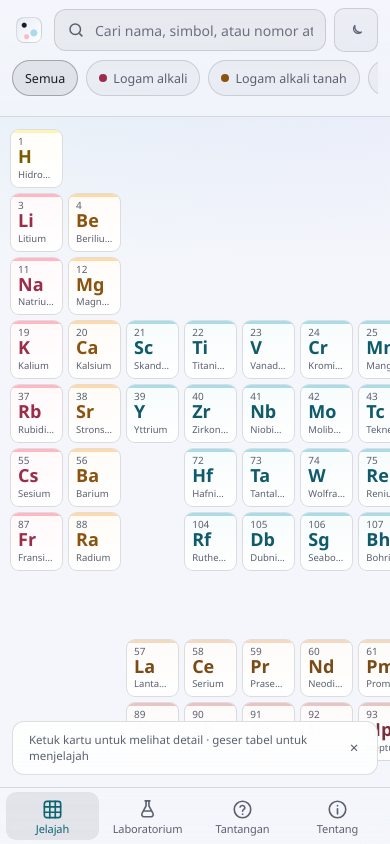
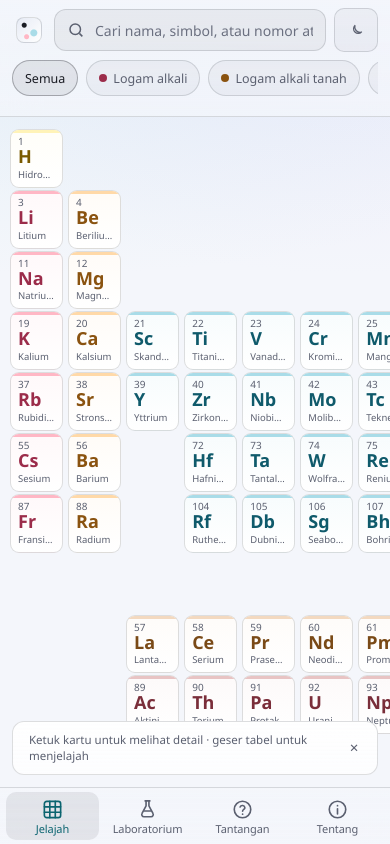
Before and after one commit to moroseto212/table_periodic, a React (Vite) app: page / in a window 390 px wide. Built offline with nearby package versions, Linux system fonts and the light colour scheme.

Commit message:
Beri jarak antara simbol unsur dan navbar bawah di halaman Jelajah

```diff
--- a/src/index.css
+++ b/src/index.css
@@ -2327,6 +2327,12 @@ sub {
     order: 3;
   }
 
+  /* Pita 16px di bawah area gulir menjadi jarak bersih antara baris terakhir
+     dan navbar (ponsel) atau tepi bawah (tablet), termasuk saat gulir mentok. */
+  .table2d-wrap {
+    height: calc(100% - 16px);
+  }
+
   /* Padding kanan wadah gulir tidak ikut dihitung ketika tabel (1040px)
      meluber, sehingga kolom terakhir menempel di tepi kanan. Border transparan
      selebar gutter kiri membuat jarak kanan sama dengan jarak kiri tanpa
@@ -2334,6 +2340,9 @@ sub {
   .table2d {
     box-sizing: content-box;
     border-right: var(--table-gutter) solid transparent;
+    /* Rapatkan jarak antar-baris menjadi 2px (dari 5px) agar tabel muat di
+       area yang lebih pendek; kartu tetap 58px dan jarak kolom tetap 5px. */
+    row-gap: 2px;
   }
 }
 
```
